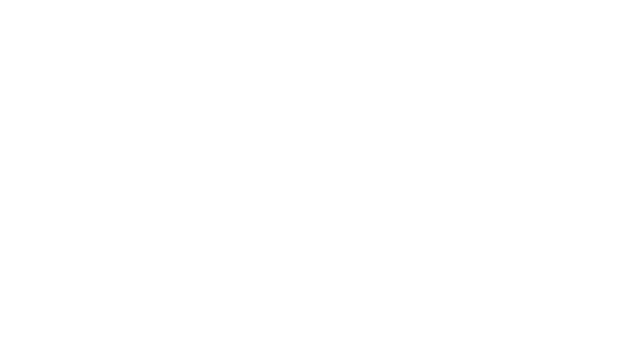
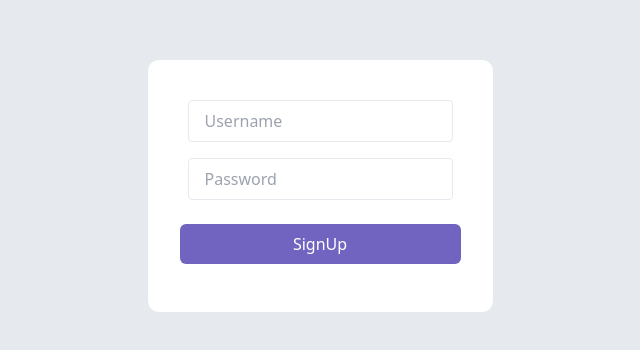
Before and after one commit to Mohfazam/SecondBrain, a React (Vite) app in the folder Frontend/: page / in a window 1280 px wide. Before the commit this address had no page. Shown: the part 214-564 px from the top of the page, without its empty margins (320-960 px from the left). Built offline with nearby package versions, Linux system fonts and the light colour scheme.

Commit message:
SignUp Completed

```diff
--- a/Frontend/src/App.tsx
+++ b/Frontend/src/App.tsx
@@ -1,5 +1,5 @@
 
-import { Dashboard } from './pages/dashboard'
+import { Dashboard } from './pages/Dashboard'
 import { BrowserRouter, Routes, Route } from 'react-router-dom'
 import { Signin } from './pages/Signin'
 import { Signup } from './pages/Signup'
@@ -15,6 +15,7 @@ function App() {
     <BrowserRouter>
     <Routes>
       <Route path='/signup' element={<Signup />}/>
+      <Route path='/' element={<Signup />}/>
       <Route path='/signin' element={<Signin />}/>
       <Route path='/dashboard' element={<Dashboard />}/>
     </Routes>
--- a/Frontend/src/pages/Signup.tsx
+++ b/Frontend/src/pages/Signup.tsx
@@ -13,13 +13,17 @@ export function Signup() {
         const Username = usernameRef.current?.value;
         const Password = passwordRef.current?.value;
 
-        const respone = await axios.post(`${BACKEND_URL}/api/v1/signup`, {
-            data: {
-                username: Username,
-                password: Password
-            }
-        })
-        alert("You Have Signed Up!");
+        try{
+            const respone = await axios.post(`${BACKEND_URL}/api/v1/signup`, {
+                    username: Username,
+                    password: Password
+
+            })
+            alert("You Have Signed Up!");
+        }
+        catch(err){
+            alert(err);
+        }
     }
 
     return (
```
